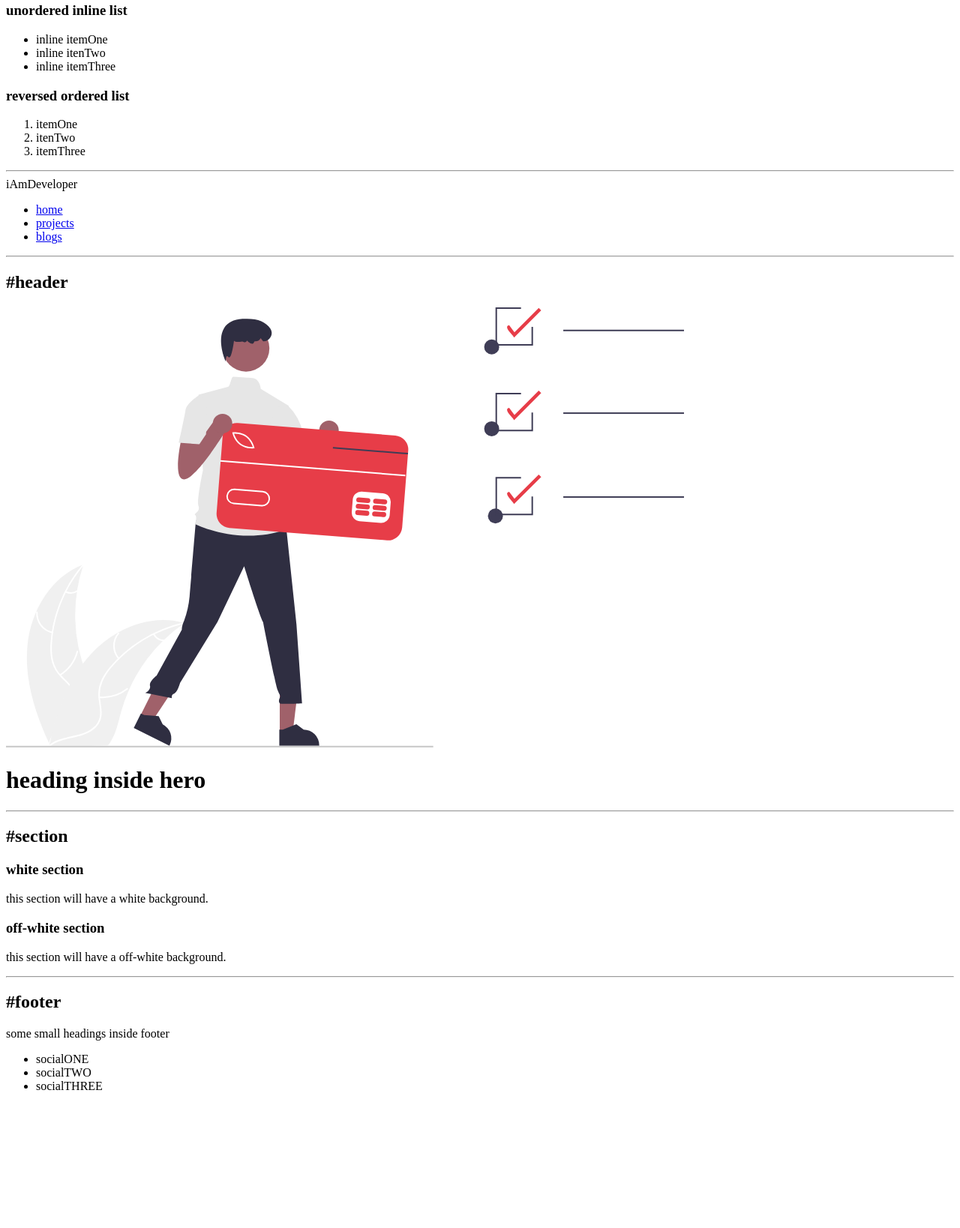
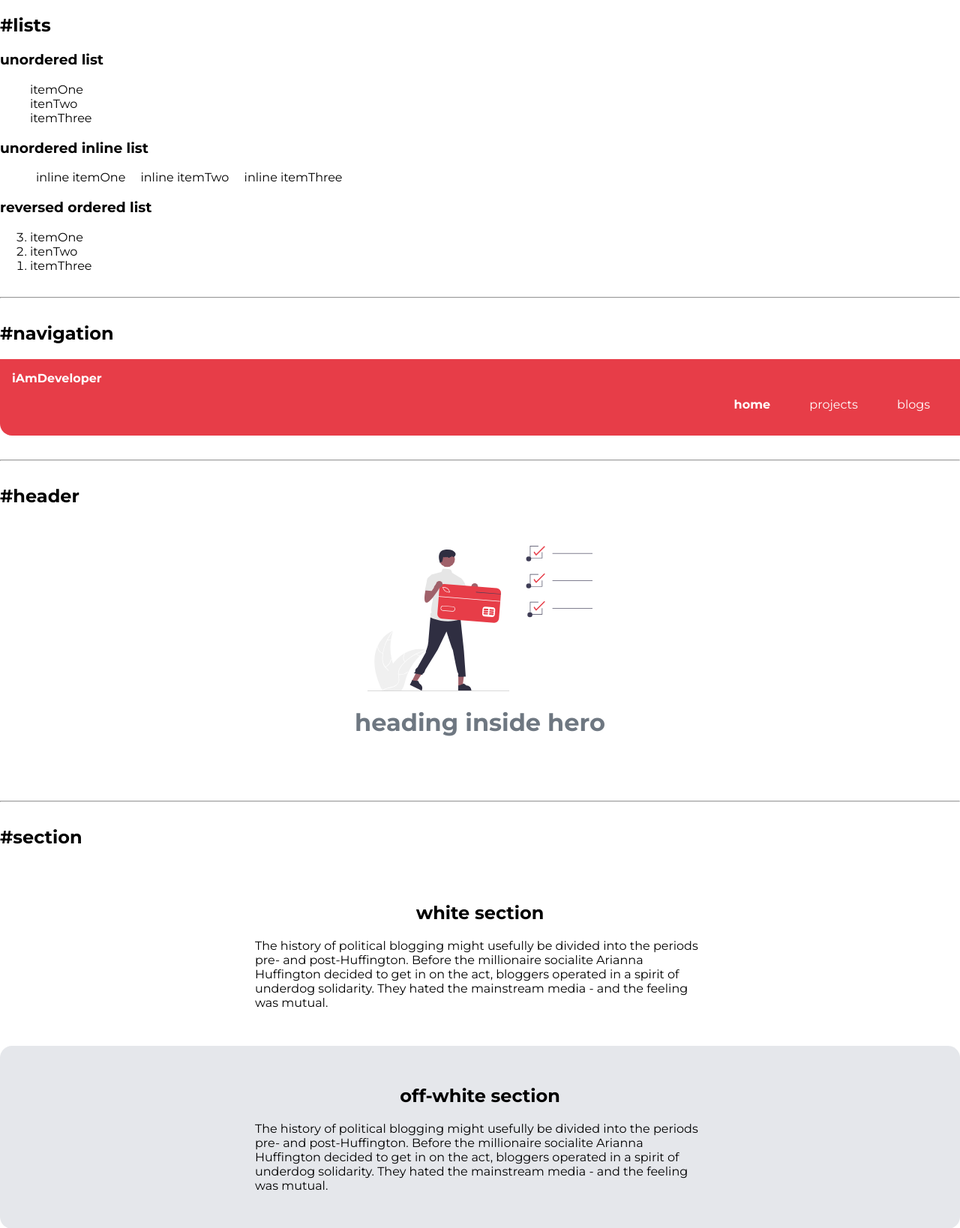
Before and after one commit to iamalhera/component-library, a plain HTML site: page index.html in a window 1280 px wide. Shown: the part 877-2515 px from the top of the page at 75% size. Drawn offline with Linux system fonts and the light colour scheme.

Commit message:
added stylesheet

```diff
--- a/index.html
+++ b/index.html
@@ -5,6 +5,7 @@
     <meta http-equiv="X-UA-Compatible" content="IE=edge">
     <meta name="viewport" content="width=device-width, initial-scale=1.0">
     <title>Component-Library</title>
+    <link href="styles.css" rel="stylesheet" >
 </head>
 <body>
 
@@ -18,7 +19,7 @@
     <h1>this  is the biggest heading</h1>
     <h2>this is the second biggest heading</h2>
     <h3>this is the third biggest heading</h3>
-    <p>this is p tag</p>
+    <p>this is paragraph is having a <strong>bold</strong> text.</p>
     <small>this is small tag</small>
 
     <hr>
@@ -26,56 +27,57 @@
     <h2>#container</h2>
 
     <h3>fluid container</h3>
-    <div>this is a going to be a fluid container. it will go full width of the page with some margin. </div>
+    <div class="container">this is a going to be a fluid container. it will go full width of the page with some margin. </div>
 
     <h3>center container</h3>
-    <div>this is a center container and it will go till a given width and center content.</div>
+    <div class="container center-container">this is a center container and it will go till a given width and center content.</div>
 
     <hr>
 
     <h2>#links</h2>
 
-    <a href="/">primary link</a>
-    <a href="/">secondary link</a>
+    <a href="/" class="link link-primary">primary link</a>
+    <a href="/" class="link link-secondary">secondary link</a>
 
     <hr>
 
     <h2>#lists</h2>
 
     <h3>unordered list</h3>
-    <ul>
+    <ul class="list-non-bullet">
         <li>itemOne</li>
         <li>itenTwo</li>
         <li>itemThree</li>
     </ul>
 
     <h3> unordered inline list</h3>
-    <ul>
-        <li>inline itemOne</li>
-        <li>inline itenTwo</li>
-        <li>inline itemThree</li>
+    <ul class="list-non-bullet">
+        <li class="list-item-inline">inline itemOne</li>
+        <li class="list-item-inline">inline itemTwo</li>
+        <li class="list-item-inline">inline itemThree</li>
     </ul>
 
     <h3>reversed ordered list</h3>
-    <ol>
+    <ol reversed>
         <li>itemOne</li>
         <li>itenTwo</li>
         <li>itemThree</li>
     </ol>
 
     <hr>
+    <h2>#navigation</h2>
 
-    <nav>
-        <div>iAmDeveloper</div>
-        <ul>
-            <li>
-                <a href="/">home</a>
+    <nav class="navigation container">
+        <div class="nav-brand">iAmDeveloper</div>
+        <ul class="list-non-bullet nav-pills">
+            <li class="list-item-inline">
+                <a class="link link-active" href="/">home</a>
             </li>
-            <li>
-                <a href="/">projects</a>
+            <li class="list-item-inline">
+                <a class="link" href="/">projects</a>
             </li>
-            <li>
-                <a href="/">blogs</a>
+            <li class="list-item-inline">
+                <a class="link" href="/">blogs</a>
             </li>
         </ul>
     </nav>
@@ -84,41 +86,54 @@
 
     <h2>#header</h2>
 
-    <header>
-        <img src= "/images/hero.svg" />
-        <h1>heading inside hero</h1>
+    <header class="hero">
+        <img class="hero-image" src= "/images/hero.svg" />
+        <h1 class="hero-heading">heading inside hero</h1>
     </header>
 
     <hr>
 
     <h2>#section</h2>
 
-    <section>
-        <h3>white section</h3>
-        <p>this section will have a white background.</p>
+    <section class="section">
+        <div class="center-container">
+            <h1>white section</h1>
+        <p>The history of political blogging might usefully be divided into the periods pre- and post-Huffington. Before the millionaire socialite Arianna Huffington decided to get in on the act, bloggers operated in a spirit of underdog solidarity. They hated the mainstream media - and the feeling was mutual.</p>
+        </div>
+
     </section>
-    <section>
-        <h3>off-white section</h3>
-        <p>this section will have a off-white background.</p>
+    <section class="section ow">
+        <div class="center-container">
+            <h1>off-white section</h1>
+        <p>The history of political blogging might usefully be divided into the periods pre- and post-Huffington. Before the millionaire socialite Arianna Huffington decided to get in on the act, bloggers operated in a spirit of underdog solidarity. They hated the mainstream media - and the feeling was mutual.</p>
+        </div>
+
     </section>
 
     <hr>
 
     <h2>#footer</h2>
 
-    <footer>
-        <div>some small headings inside footer</div>
+    <footer class="footer">
+        <div class="footer-header">some small headings inside footer</div>
         <ul>
-            <li>socialONE</li>
-            <li>socialTWO</li>
-            <li>socialTHREE</li>
+            <li class="list-item-inline list-non-bullet">
+                <a class="link" href="/">
+                    socialONE
+                </a>
+            </li>
+            <li class="list-item-inline list-non-bullet">
+                <a class="link" href="/">
+                socialTWO
+            </a>
+            </li>
+            <li class="list-item-inline list-non-bullet">
+                <a class="link" href="/">
+                socialTHREE
+            </a>
+            </li>
         </ul>
     </footer>
 
-
-
-
-
-    <div style="height : 20vh"></div>
 </body>
 </html>
--- /dev/null
+++ b/styles.css
@@ -0,0 +1,116 @@
+@import url('https://fonts.googleapis.com/css2?family=Montserrat:wght@400;700&display=swap');
+
+:root {
+    --primary-color : #e73d48 ;
+    --dark-gray : #6e7781 ;
+    --light-gray : #E5E7EB ;
+}
+body {
+    font-family : 'Montserrat',
+    sans-serif;
+    margin: 0px;
+}
+hr{
+    margin : 2rem 0rem ;
+}
+
+/* container */
+.container {
+    padding : 0rem 1 rem ;
+}
+
+.center-container {
+    max-width: 600px;
+    margin :auto ;
+}
+/* links */
+.link{
+    text-decoration: none ;
+    padding : 0.5rem 1rem ;
+}
+.link-primary {
+    background-color : var(--primary-color);
+    border-radius: 0.5rem ;
+    color : white ;
+}
+.link-secondary {
+    color : var(--primary-color);
+    border-radius: 0.5rem;
+    border : 1px solid var(--primary-color);
+}
+
+/* lists */
+.list-non-bullet{
+    list-style: none ;
+}
+.list-item-inline{
+    display: inline ;
+    padding :0rem 0.5rem ;
+}
+
+/* navigation */
+
+.navigation{
+    background-color: var(--primary-color);
+    color: white;
+    padding: 1rem;
+    border-bottom-left-radius: 1rem;
+}
+.navigation .nav-pills{
+    text-align: right;
+}
+.navigation .link {
+    color: white;
+}
+.navigation .nav-brand{
+    font-weight: bold;
+}
+.navigation .link-active{
+    font-weight: bold;
+}
+
+/* header */
+.hero {
+    padding: 2rem;
+}
+.hero .hero-image  {
+    max-width: 300px;
+    display: block ;
+    margin: auto ;
+}
+.hero .hero-heading {
+    text-align: center;
+    color: var(--dark-gray);
+}
+
+/* section */
+
+.section{
+    padding: 2rem;
+}
+.section h1{
+    text-align: center;
+}
+.ow{
+    background-color: var(--light-gray);
+    border-radius: 1rem;
+}
+
+/* footer */
+
+.footer{
+    background-color: var(--primary-color);
+    padding: 2rem;
+    color: white;
+    border-top-right-radius: 1rem;
+    text-align: center;
+}
+.footer .link{
+    color: white;
+}
+.footer-header{
+    font-weight: bold;
+}
+.footer ul{
+    padding-inline-start: 0px;
+}
```
